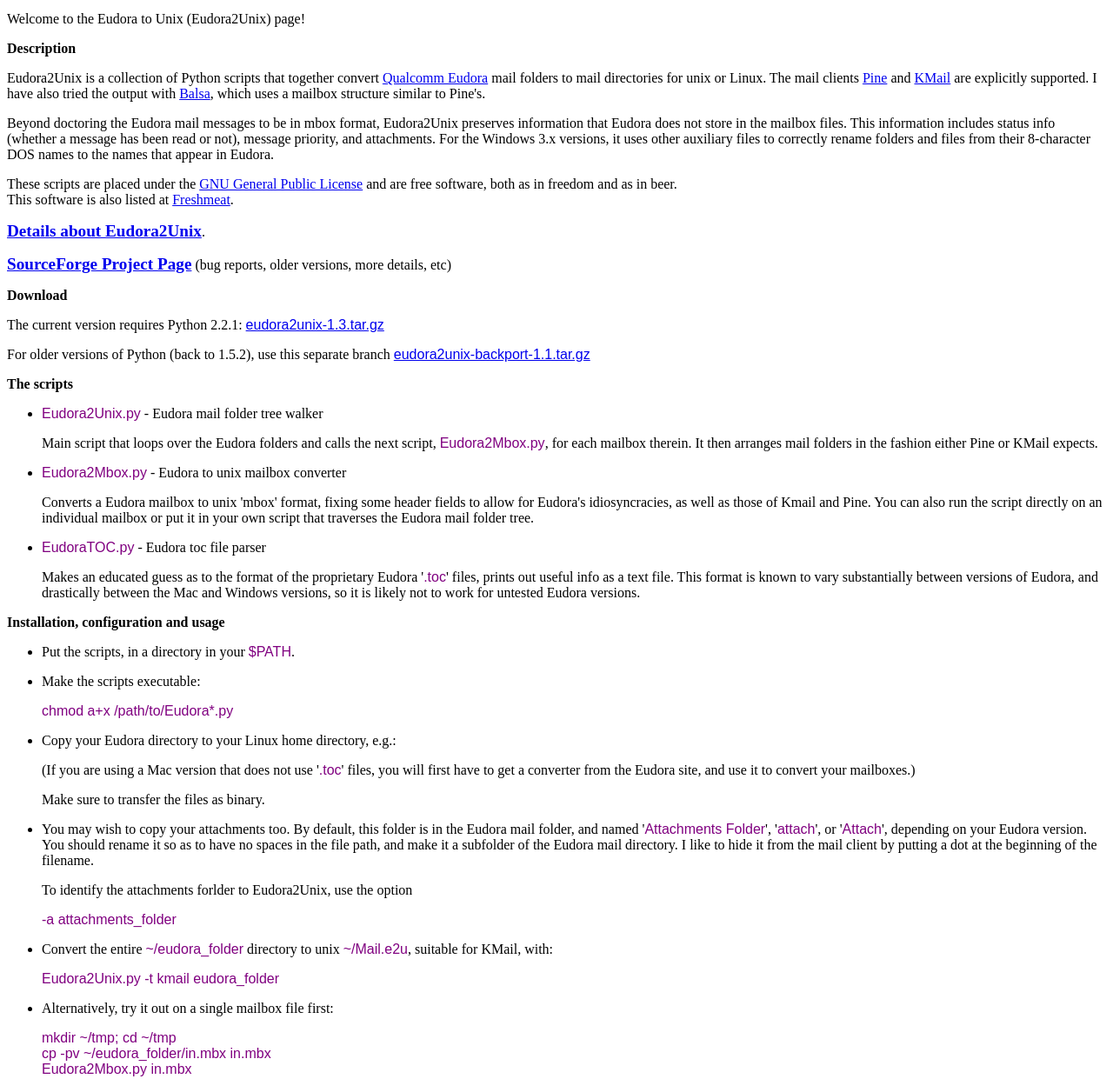
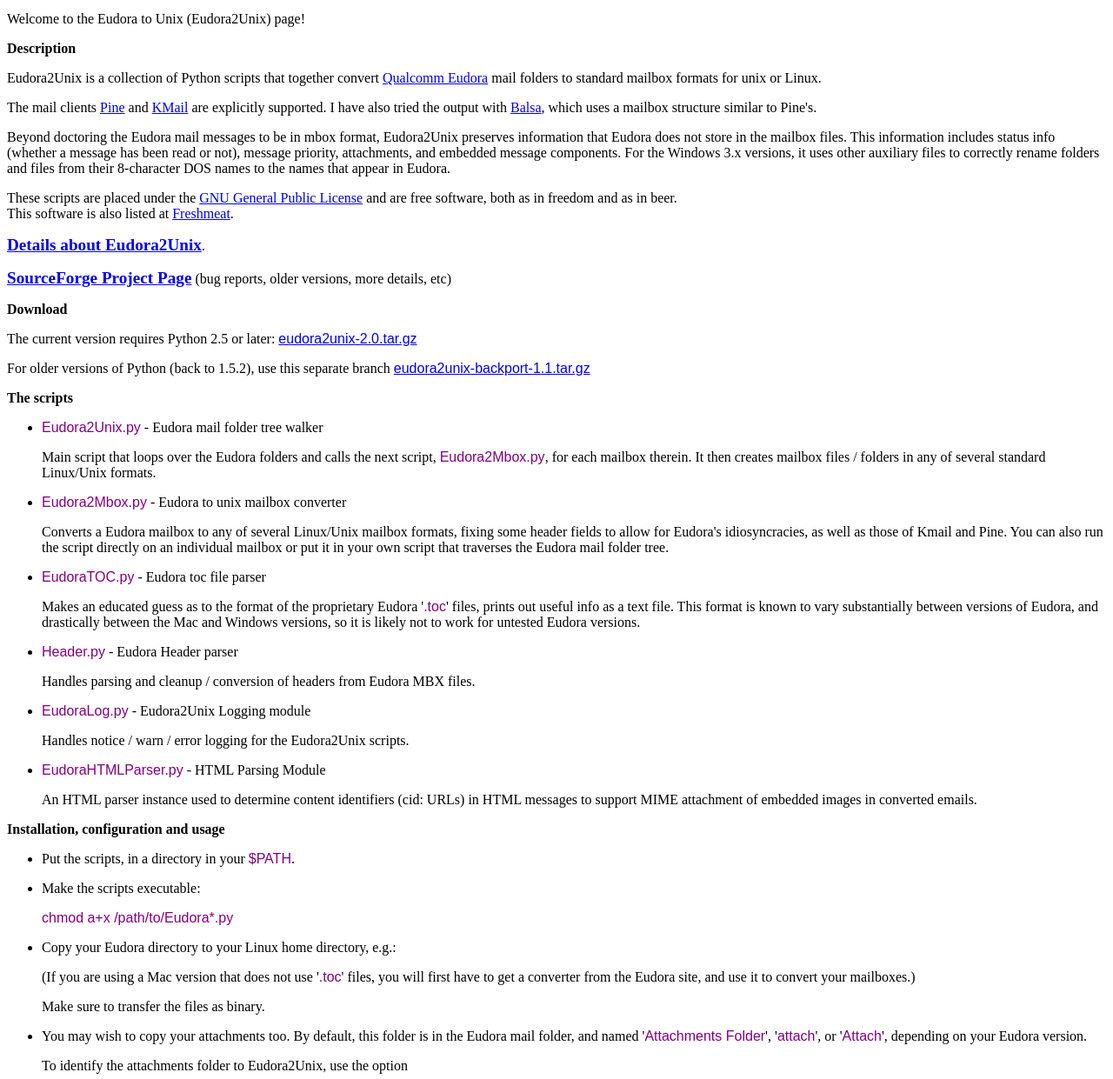
Before and after one commit to jonabbey/eudora2unix, a plain HTML site: page index.html in a window 1280 px wide. Shown: the part 167-1408 px from the top of the page at 87% size. Drawn offline with Linux system fonts and the light colour scheme.

Commit message:
Updated the main docs page.

```diff
--- a/index.html
+++ b/index.html
@@ -22,27 +22,37 @@
 <p>
 <a href="http://eudora2unix.sourceforge.net"><img src="Eudora2Unix.png" alt="Eudora2Unix Home Page" width="248" height="69" /></a>
 <a href="http://sourceforge.net"> <img src="http://sourceforge.net/sflogo.php?group_id=68238&amp;type=5" width="210" height="62" alt="SourceForge Logo" /></a>
-</p><p>
+</p>
+
+<p>
 Welcome to the Eudora to Unix (Eudora2Unix) page!
 </p>
+
 <h2>Description</h2>
+
 <p>
 Eudora2Unix is a collection of Python scripts that together convert
 <a href="http://www.eudora.com">Qualcomm Eudora</a> mail folders
-to mail directories for unix or Linux.
+to standard mailbox formats for unix or Linux.
+</p>
+
+<p>
 The mail clients <a href="http://www.washington.edu/pine/">Pine</a> and
 <a href="http://kmail.kde.org">KMail</a> are explicitly supported.  I have
 also tried the output with <a href="http://balsa.gnome.org">Balsa</a>, which
 uses a mailbox structure similar to Pine's.
 </p>
+
 <p>
-Beyond doctoring the Eudora mail messages to be in mbox format, Eudora2Unix
-preserves information that Eudora does not store in the mailbox files.
-This information includes status info (whether a message has been read or not),
-message priority, and attachments.  For the Windows 3.x versions, it uses other
-auxiliary files to correctly rename folders and files from their 8-character
-DOS names to the names that appear in Eudora.
+Beyond doctoring the Eudora mail messages to be in mbox format,
+Eudora2Unix preserves information that Eudora does not store in the
+mailbox files.  This information includes status info (whether a
+message has been read or not), message priority, attachments, and
+embedded message components.  For the Windows 3.x versions, it uses
+other auxiliary files to correctly rename folders and files from their
+8-character DOS names to the names that appear in Eudora.
 </p>
+
 <p>
 These scripts are placed under the
 <a href="http://www.gnu.org/licenses/gpl.html">GNU General Public License</a>
@@ -50,9 +60,11 @@ and are free software, both as in freedom and as in beer.<br />
 This software is also listed at
 <a href="http://freshmeat.net/projects/eudora2unix/">Freshmeat</a>.
 </p>
+
 <p>
 <big><strong><a href="details.html">Details about Eudora2Unix</a></strong></big>.
 </p>
+
 <p>
 <big><strong><a href="http://sourceforge.net/projects/eudora2unix/">SourceForge Project Page</a></strong></big>
 (bug reports, older versions, more details, etc)
@@ -60,9 +72,10 @@ This software is also listed at
 
 <h2>Download</h2>
 <p>
-The current version requires Python 2.2.1:
-<kbd><a href="http://prdownloads.sourceforge.net/eudora2unix/eudora2unix-1.3.tar.gz?download">eudora2unix-1.3.tar.gz</a></kbd>
+The current version requires Python 2.5 or later:
+<kbd><a href="http://prdownloads.sourceforge.net/eudora2unix/eudora2unix-2.0.tar.gz?download">eudora2unix-2.0.tar.gz</a></kbd>
 </p>
+
 <p>
 For older versions of Python (back to 1.5.2), use this separate branch
 <kbd><a href="http://prdownloads.sourceforge.net/eudora2unix/eudora2unix-backport-1.1.tar.gz?download">eudora2unix-backport-1.1.tar.gz</a></kbd>
@@ -74,18 +87,21 @@ For older versions of Python (back to 1.5.2), use this separate branch
 	<p>
 	Main script that loops over the Eudora folders and calls the next
 	script, <kbd>Eudora2Mbox.py</kbd>, for each mailbox therein.
-	It then arranges mail folders in the fashion either Pine or KMail
-	expects.
+	It then creates mailbox files / folders in any of several standard Linux/Unix formats.
 	</p>
-</li><li><p><kbd>Eudora2Mbox.py</kbd> - Eudora to unix mailbox converter</p>
+</li>
+
+<li><p><kbd>Eudora2Mbox.py</kbd> - Eudora to unix mailbox converter</p>
 	<p>
-	Converts a Eudora mailbox to unix 'mbox' format,
+	Converts a Eudora mailbox to any of several Linux/Unix mailbox formats,
 	fixing some header fields to allow for Eudora's idiosyncracies, as
 	well as those of Kmail and Pine.
 	You can also run the script directly on an individual mailbox or put
 	it in your own script that traverses the Eudora mail folder tree.
 	</p>
-</li><li><p><kbd>EudoraTOC.py</kbd> - Eudora toc file parser</p>
+</li>
+
+<li><p><kbd>EudoraTOC.py</kbd> - Eudora toc file parser</p>
 	<p>
 	Makes an educated guess as to the format of the proprietary Eudora
 	'<kbd>.toc</kbd>' files, prints out useful info as a text file.
@@ -93,7 +109,31 @@ For older versions of Python (back to 1.5.2), use this separate branch
 	of Eudora, and drastically between the Mac and Windows versions, so
 	it is likely not to work for untested Eudora versions.
 	</p>
-</li></ul>
+</li>
+
+<li><p><kbd>Header.py</kbd> - Eudora Header parser</p>
+	<p>
+	Handles parsing and cleanup / conversion of headers from Eudora MBX files.
+	</p>
+</li>
+
+<li><p><kbd>EudoraLog.py</kbd> - Eudora2Unix Logging module</p>
+	<p>
+	Handles notice / warn / error logging for the Eudora2Unix scripts.
+	</p>
+</li>
+
+
+<li><p><kbd>EudoraHTMLParser.py</kbd> - HTML Parsing Module</p>
+	<p>
+	An HTML parser instance used to determine content identifiers
+	(cid: URLs) in HTML messages to support MIME attachment of
+	embedded images in converted emails.
+	</p>
+</li>
+
+
+</ul>
 
 <h2>Installation, configuration and usage</h2>
 
@@ -129,18 +169,21 @@ For older versions of Python (back to 1.5.2), use this separate branch
 	You may wish to copy your attachments too.  By default, this folder
 	is in the Eudora mail folder, and named '<kbd>Attachments Folder</kbd>',
 	'<kbd>attach</kbd>', or '<kbd>Attach</kbd>', depending on your Eudora
-	version.  You should rename it so as to have no spaces in the file path,
-	and make it a subfolder of the Eudora mail directory.
-	I like to hide it from the mail client by putting a dot at the
-	beginning of the filename.
+	version.
 	</p>
+
 	<p>
-	To identify the attachments forlder to  Eudora2Unix, use the option
+	To identify the attachments folder to  Eudora2Unix, use the option
 	</p>
+
 	<p>
 	<kbd>-a attachments_folder
 	</kbd>
 	</p>
+
+	<p>If you have multiple attachments folders that you want to
+	use, you can include them with the <kbd>-a</kbd> option by
+	separating them with colons.</p>
 </li>
 <li>
 	<p>
@@ -215,7 +258,7 @@ Eudora2Unix is now maintained by Steve White:
 <hr />
 <p>
 Page last modified on
-2003-4-29
+2010-12-17
 </p>
 
 </body>
```
